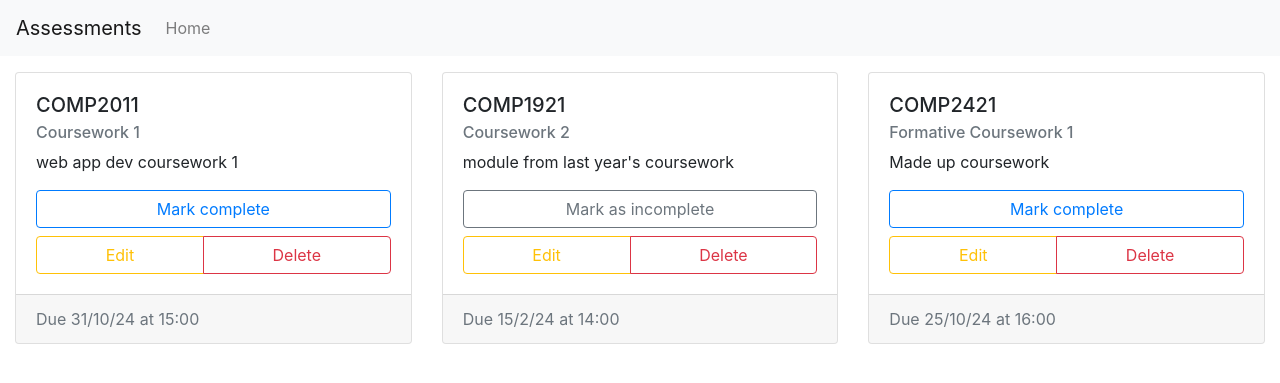
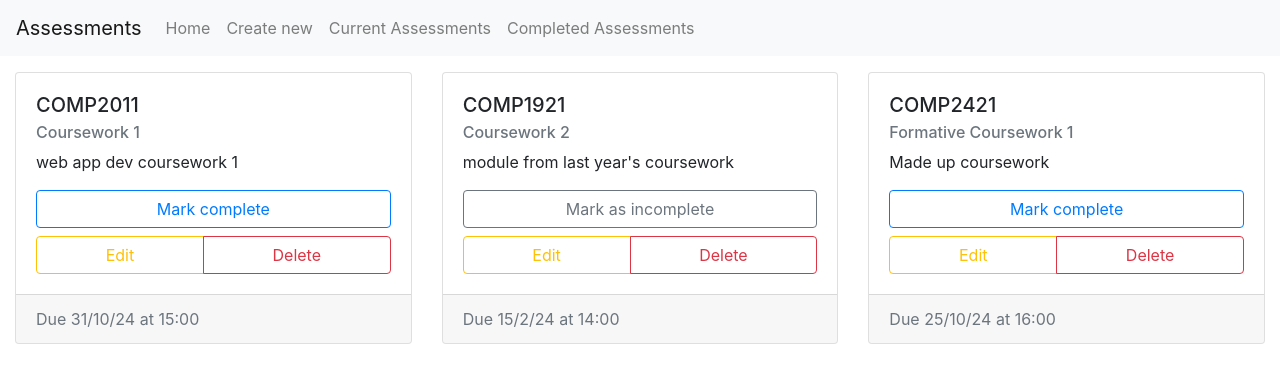
Before and after one commit to daniel-555/COMP2011-CW1, a Flask app: page / in a window 1280 px wide. Shown: the top 383 px of the page. Run offline with Flask 3, Linux system fonts and the light colour scheme; some libraries are stand-ins or nearby versions.

Commit message:
Frontend for all navbar links added

```diff
--- a/app/templates/base.html
+++ b/app/templates/base.html
@@ -42,7 +42,13 @@
 						>
 					</li>
 					<li class="nav-item">
-						<a href="#" class="nav-link"></a>
+						<a href="#" class="nav-link">Create new</a>
+					</li>
+					<li class="nav-item">
+						<a href="#" class="nav-link">Current Assessments</a>
+					</li>
+					<li class="nav-item">
+						<a href="#" class="nav-link">Completed Assessments</a>
 					</li>
 				</ul>
 			</div>
```
